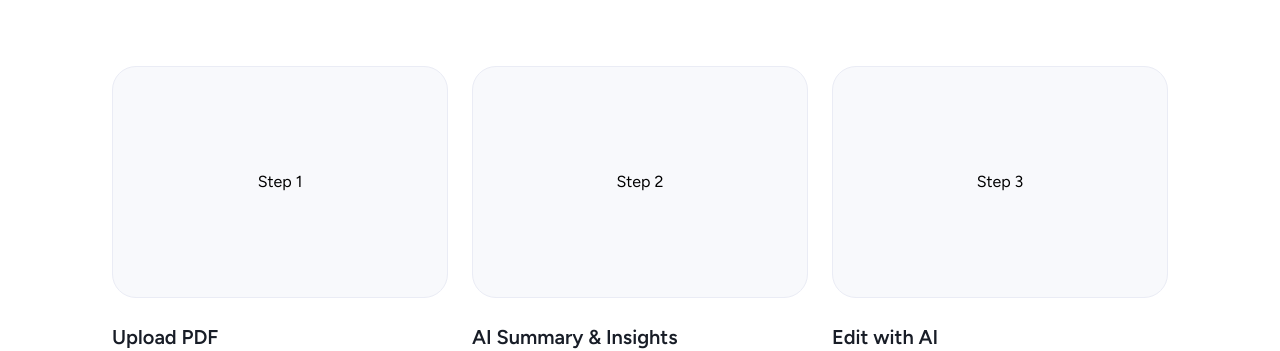
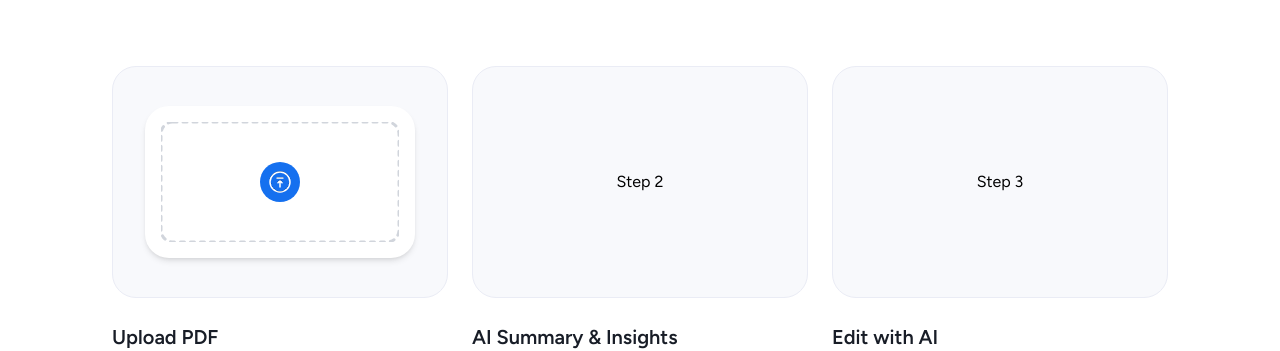
Before and after one commit to johnnygerard/slidespeak-section, a Next.js app: page / in a window 1280 px wide. Shown: the part 264-615 px from the top of the page. Built offline with nearby package versions, Linux system fonts and the light colour scheme.

Commit message:
feat: add ProcessStep1 component and adjust container layout

```diff
--- a/src/components/process-section.tsx
+++ b/src/components/process-section.tsx
@@ -3,6 +3,7 @@ import { Badge } from "~/components/badge";
 import { displayLgSemibold, textLgRegular } from "~/styles/components";
 import { tw } from "~/utils/tw";
 import { ProcessStep } from "./process-step";
+import { ProcessStep1 } from "./process-step-1";
 
 const sectionContainerStyles = tw("mx-auto max-w-7xl px-8");
 
@@ -12,19 +13,19 @@ const steps: Array<{
   description: string;
 }> = [
   {
-    content: <div>Step 1</div>,
+    content: <ProcessStep1 />,
     title: "Upload PDF",
     description:
       "Select any PDF file from your device. Our AI supports large reports, research papers, and any PDF document, even scanned documents.",
   },
   {
-    content: <div>Step 2</div>,
+    content: <div className="w-full">Step 2</div>,
     title: "AI Summary & Insights",
     description:
       "Automatically extracts key points, takeaways, and insights from your PDF to create presentation-ready slides with a clear storyline.",
   },
   {
-    content: <div>Step 3</div>,
+    content: <div className="w-full">Step 3</div>,
     title: "Edit with AI",
     description:
       "Use our ChatGPT-powered AI to edit your PDF presentation. Need an additional slide or want to change the headline for a slide? No problem.",
--- /dev/null
+++ b/src/components/process-step-1.tsx
@@ -0,0 +1,19 @@
+import type { FC } from "react";
+import { UploadIcon } from "./upload-icon";
+
+export const ProcessStep1: FC = () => (
+  <div className="relative w-full rounded-3xl bg-white p-4 shadow-md">
+    <svg className="h-30 w-full" fill="none">
+      <rect
+        className="stroke-gray-300"
+        width="100%"
+        height="100%"
+        rx="0.75rem"
+        strokeWidth="3"
+        strokeLinecap="round"
+        strokeDasharray="4 6"
+      />
+    </svg>
+    <UploadIcon className="absolute top-1/2 left-1/2 -translate-x-1/2 -translate-y-1/2" />
+  </div>
+);
--- a/src/components/process-step.tsx
+++ b/src/components/process-step.tsx
@@ -12,7 +12,7 @@ export const ProcessStep: FC<Props> = ({ children, title, description }) => (
   <>
     <div
       className={tw([
-        "grid h-58 place-items-center bg-[#F8F9FC] p-8",
+        "flex h-58 items-center bg-[#F8F9FC] p-8",
         "rounded-3xl border border-[#EAECF5]",
       ])}
     >
```
